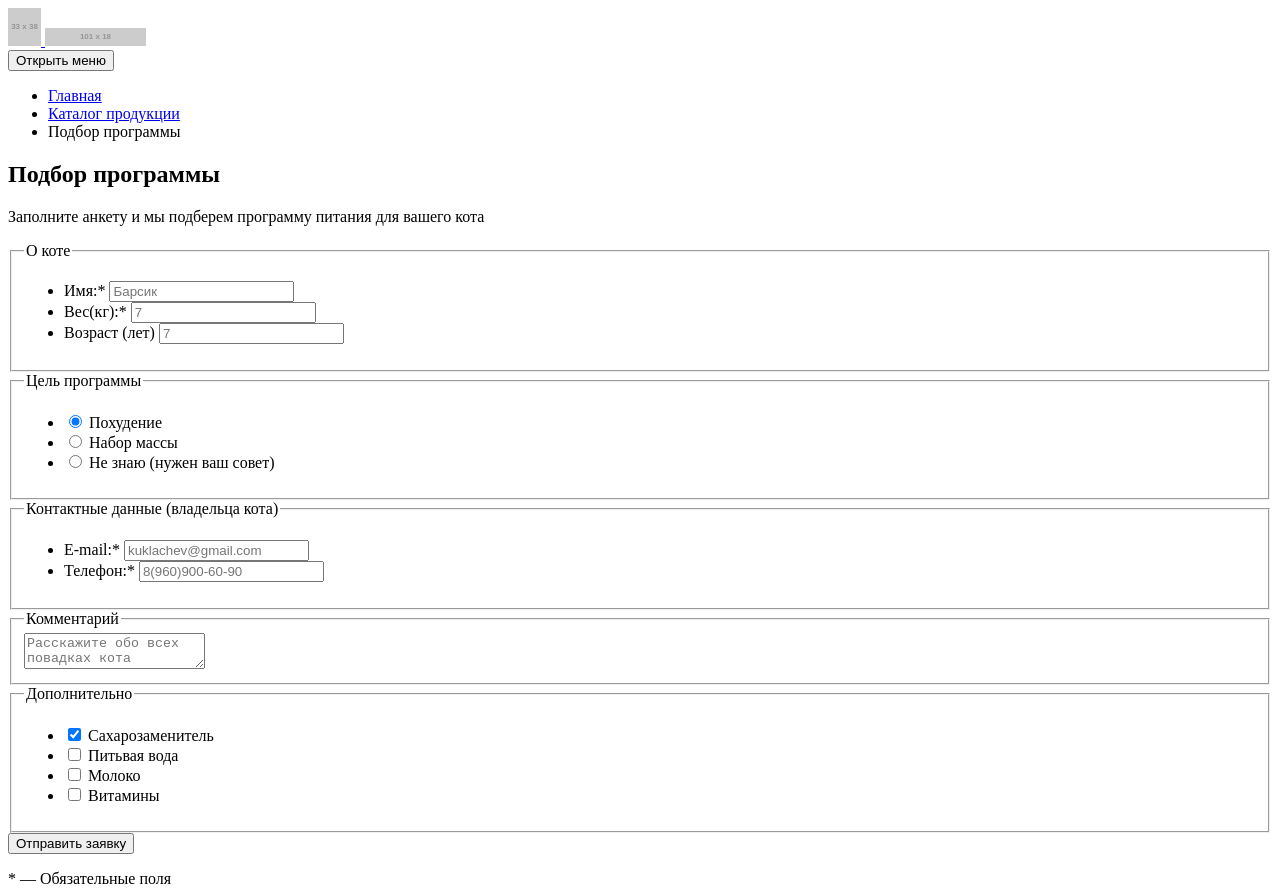
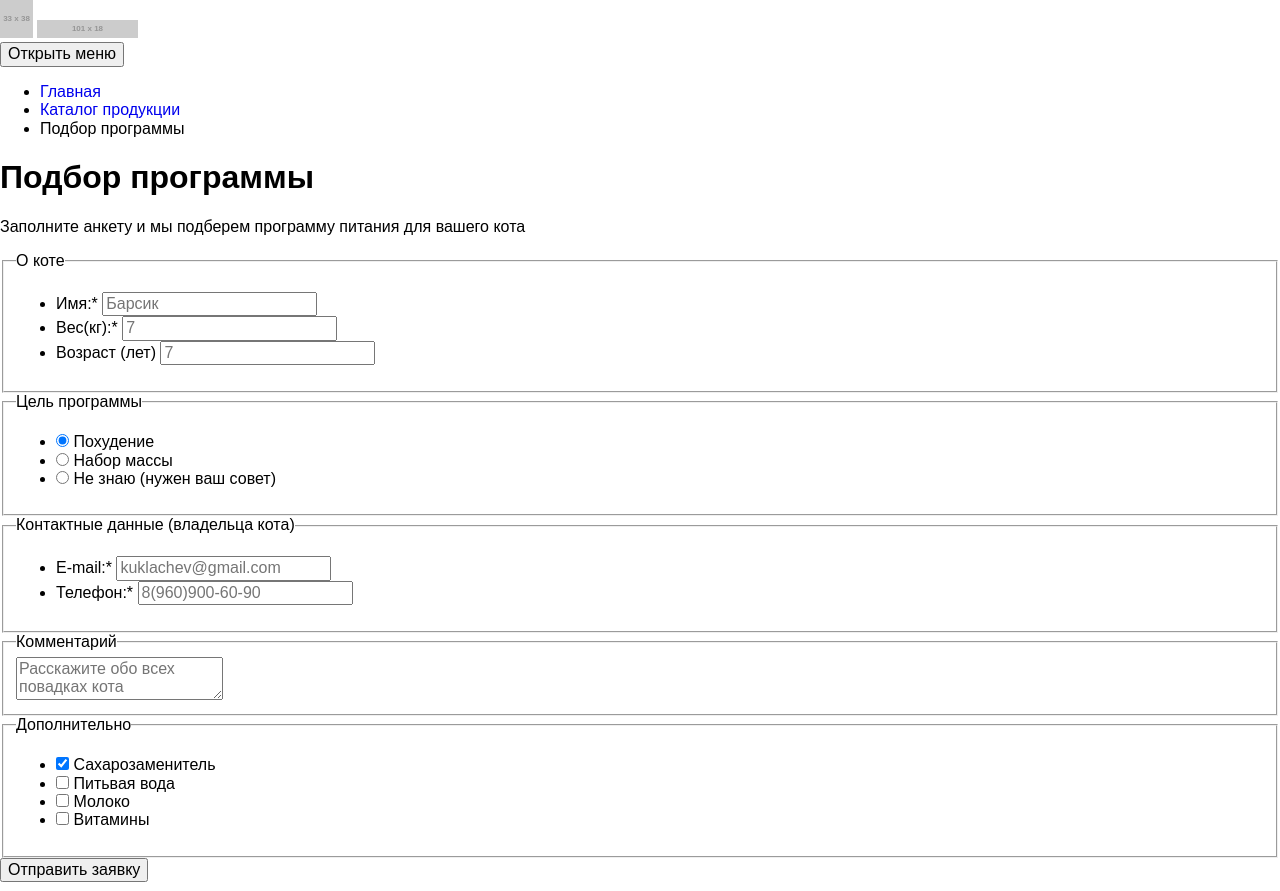
Before and after one commit to irinaWinter/259161-cat-energy-19, a website: page source/form.html in a window 1280 px wide. Shown: the top 891 px of the page. Drawn offline with nearby package versions, Linux system fonts and the light colour scheme; files that its build step writes are made by us from their sources; placeholder pictures from the web are drawn by us.

Commit message:
Подключает стили и шрифты

```diff
--- a/source/form.html
+++ b/source/form.html
@@ -3,6 +3,7 @@
   <head>
     <meta charset="utf-8">
     <title>HTML Academy: Кэт энерджи</title>
+    <link rel="stylesheet" type="text/css" href="css/style.css">
   </head>
   <body>
     <header class="page-header">
--- /dev/null
+++ b/source/less/common.less
@@ -0,0 +1,24 @@
+body {
+  margin: 0;
+  padding: 0;
+  min-width: 320px;
+  font-family: Arial, sans-serif;
+}
+
+img {
+  max-width: 100%;
+}
+
+a {
+  text-decoration: none;
+}
+
+html {
+  box-sizing: border-box;
+}
+
+*,
+*::before,
+*::after {
+  box-sizing: inherit;
+}
--- /dev/null
+++ b/source/less/fonts.less
@@ -0,0 +1,17 @@
+@font-face {
+  font-family: "Oswald";
+  src: url("../fonts/oswaldregular.woff2") format("woff2"),
+       url("../fonts/oswaldregular.woff") format("woff");
+  font-weight: 400;
+  font-style: normal;
+  font-display: swap;
+}
+
+@font-face {
+  font-family: "Oswald";
+  src: url("../fonts/oswaldregular.woff2") format("woff2"),
+       url("../fonts/oswaldregular.woff") format("woff");
+  font-weight: 500;
+  font-style: normal;
+  font-display: swap;
+}
--- /dev/null
+++ b/source/less/normalize.less
@@ -0,0 +1,349 @@
+/*! normalize.css v8.0.1 | MIT License | github.com/necolas/normalize.css */
+
+/* Document
+   ========================================================================== */
+
+/**
+ * 1. Correct the line height in all browsers.
+ * 2. Prevent adjustments of font size after orientation changes in iOS.
+ */
+
+html {
+  line-height: 1.15; /* 1 */
+  -webkit-text-size-adjust: 100%; /* 2 */
+}
+
+/* Sections
+   ========================================================================== */
+
+/**
+ * Remove the margin in all browsers.
+ */
+
+body {
+  margin: 0;
+}
+
+/**
+ * Render the `main` element consistently in IE.
+ */
+
+main {
+  display: block;
+}
+
+/**
+ * Correct the font size and margin on `h1` elements within `section` and
+ * `article` contexts in Chrome, Firefox, and Safari.
+ */
+
+h1 {
+  font-size: 2em;
+  margin: 0.67em 0;
+}
+
+/* Grouping content
+   ========================================================================== */
+
+/**
+ * 1. Add the correct box sizing in Firefox.
+ * 2. Show the overflow in Edge and IE.
+ */
+
+hr {
+  box-sizing: content-box; /* 1 */
+  height: 0; /* 1 */
+  overflow: visible; /* 2 */
+}
+
+/**
+ * 1. Correct the inheritance and scaling of font size in all browsers.
+ * 2. Correct the odd `em` font sizing in all browsers.
+ */
+
+pre {
+  font-family: monospace, monospace; /* 1 */
+  font-size: 1em; /* 2 */
+}
+
+/* Text-level semantics
+   ========================================================================== */
+
+/**
+ * Remove the gray background on active links in IE 10.
+ */
+
+a {
+  background-color: transparent;
+}
+
+/**
+ * 1. Remove the bottom border in Chrome 57-
+ * 2. Add the correct text decoration in Chrome, Edge, IE, Opera, and Safari.
+ */
+
+abbr[title] {
+  border-bottom: none; /* 1 */
+  text-decoration: underline; /* 2 */
+  text-decoration: underline dotted; /* 2 */
+}
+
+/**
+ * Add the correct font weight in Chrome, Edge, and Safari.
+ */
+
+b,
+strong {
+  font-weight: bolder;
+}
+
+/**
+ * 1. Correct the inheritance and scaling of font size in all browsers.
+ * 2. Correct the odd `em` font sizing in all browsers.
+ */
+
+code,
+kbd,
+samp {
+  font-family: monospace, monospace; /* 1 */
+  font-size: 1em; /* 2 */
+}
+
+/**
+ * Add the correct font size in all browsers.
+ */
+
+small {
+  font-size: 80%;
+}
+
+/**
+ * Prevent `sub` and `sup` elements from affecting the line height in
+ * all browsers.
+ */
+
+sub,
+sup {
+  font-size: 75%;
+  line-height: 0;
+  position: relative;
+  vertical-align: baseline;
+}
+
+sub {
+  bottom: -0.25em;
+}
+
+sup {
+  top: -0.5em;
+}
+
+/* Embedded content
+   ========================================================================== */
+
+/**
+ * Remove the border on images inside links in IE 10.
+ */
+
+img {
+  border-style: none;
+}
+
+/* Forms
+   ========================================================================== */
+
+/**
+ * 1. Change the font styles in all browsers.
+ * 2. Remove the margin in Firefox and Safari.
+ */
+
+button,
+input,
+optgroup,
+select,
+textarea {
+  font-family: inherit; /* 1 */
+  font-size: 100%; /* 1 */
+  line-height: 1.15; /* 1 */
+  margin: 0; /* 2 */
+}
+
+/**
+ * Show the overflow in IE.
+ * 1. Show the overflow in Edge.
+ */
+
+button,
+input { /* 1 */
+  overflow: visible;
+}
+
+/**
+ * Remove the inheritance of text transform in Edge, Firefox, and IE.
+ * 1. Remove the inheritance of text transform in Firefox.
+ */
+
+button,
+select { /* 1 */
+  text-transform: none;
+}
+
+/**
+ * Correct the inability to style clickable types in iOS and Safari.
+ */
+
+button,
+[type="button"],
+[type="reset"],
+[type="submit"] {
+  -webkit-appearance: button;
+}
+
+/**
+ * Remove the inner border and padding in Firefox.
+ */
+
+button::-moz-focus-inner,
+[type="button"]::-moz-focus-inner,
+[type="reset"]::-moz-focus-inner,
+[type="submit"]::-moz-focus-inner {
+  border-style: none;
+  padding: 0;
+}
+
+/**
+ * Restore the focus styles unset by the previous rule.
+ */
+
+button:-moz-focusring,
+[type="button"]:-moz-focusring,
+[type="reset"]:-moz-focusring,
+[type="submit"]:-moz-focusring {
+  outline: 1px dotted ButtonText;
+}
+
+/**
+ * Correct the padding in Firefox.
+ */
+
+fieldset {
+  padding: 0.35em 0.75em 0.625em;
+}
+
+/**
+ * 1. Correct the text wrapping in Edge and IE.
+ * 2. Correct the color inheritance from `fieldset` elements in IE.
+ * 3. Remove the padding so developers are not caught out when they zero out
+ *    `fieldset` elements in all browsers.
+ */
+
+legend {
+  box-sizing: border-box; /* 1 */
+  color: inherit; /* 2 */
+  display: table; /* 1 */
+  max-width: 100%; /* 1 */
+  padding: 0; /* 3 */
+  white-space: normal; /* 1 */
+}
+
+/**
+ * Add the correct vertical alignment in Chrome, Firefox, and Opera.
+ */
+
+progress {
+  vertical-align: baseline;
+}
+
+/**
+ * Remove the default vertical scrollbar in IE 10+.
+ */
+
+textarea {
+  overflow: auto;
+}
+
+/**
+ * 1. Add the correct box sizing in IE 10.
+ * 2. Remove the padding in IE 10.
+ */
+
+[type="checkbox"],
+[type="radio"] {
+  box-sizing: border-box; /* 1 */
+  padding: 0; /* 2 */
+}
+
+/**
+ * Correct the cursor style of increment and decrement buttons in Chrome.
+ */
+
+[type="number"]::-webkit-inner-spin-button,
+[type="number"]::-webkit-outer-spin-button {
+  height: auto;
+}
+
+/**
+ * 1. Correct the odd appearance in Chrome and Safari.
+ * 2. Correct the outline style in Safari.
+ */
+
+[type="search"] {
+  -webkit-appearance: textfield; /* 1 */
+  outline-offset: -2px; /* 2 */
+}
+
+/**
+ * Remove the inner padding in Chrome and Safari on macOS.
+ */
+
+[type="search"]::-webkit-search-decoration {
+  -webkit-appearance: none;
+}
+
+/**
+ * 1. Correct the inability to style clickable types in iOS and Safari.
+ * 2. Change font properties to `inherit` in Safari.
+ */
+
+::-webkit-file-upload-button {
+  -webkit-appearance: button; /* 1 */
+  font: inherit; /* 2 */
+}
+
+/* Interactive
+   ========================================================================== */
+
+/*
+ * Add the correct display in Edge, IE 10+, and Firefox.
+ */
+
+details {
+  display: block;
+}
+
+/*
+ * Add the correct display in all browsers.
+ */
+
+summary {
+  display: list-item;
+}
+
+/* Misc
+   ========================================================================== */
+
+/**
+ * Add the correct display in IE 10+.
+ */
+
+template {
+  display: none;
+}
+
+/**
+ * Add the correct display in IE 10.
+ */
+
+[hidden] {
+  display: none;
+}
--- /dev/null
+++ b/source/less/style.less
@@ -0,0 +1,3 @@
+@import "normalize.less";
+@import "common.less";
+@import "fonts.less";
```
Also changed, not shown: source/catalog.html (+1 -0 lines), source/index.html (+2 -0 lines).
